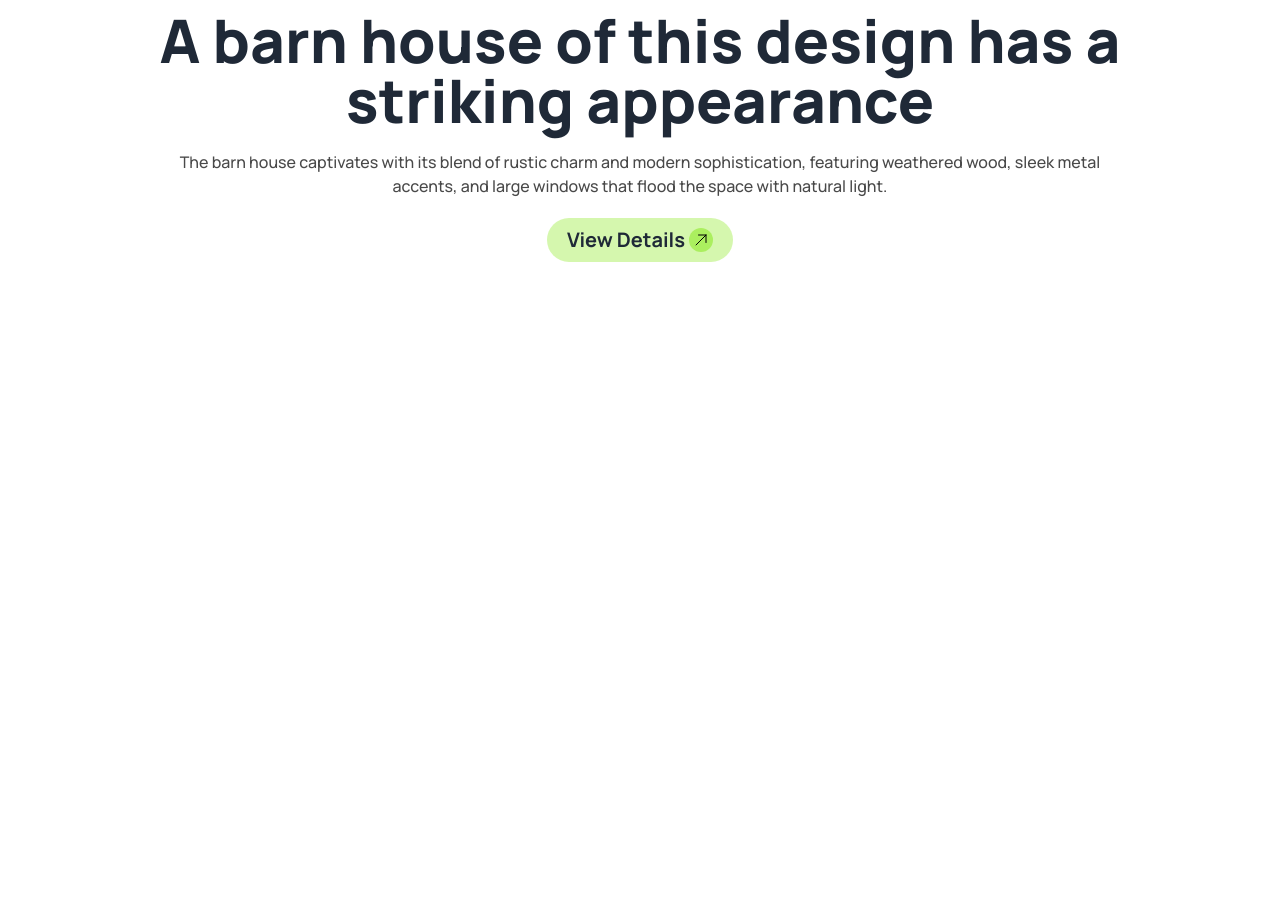
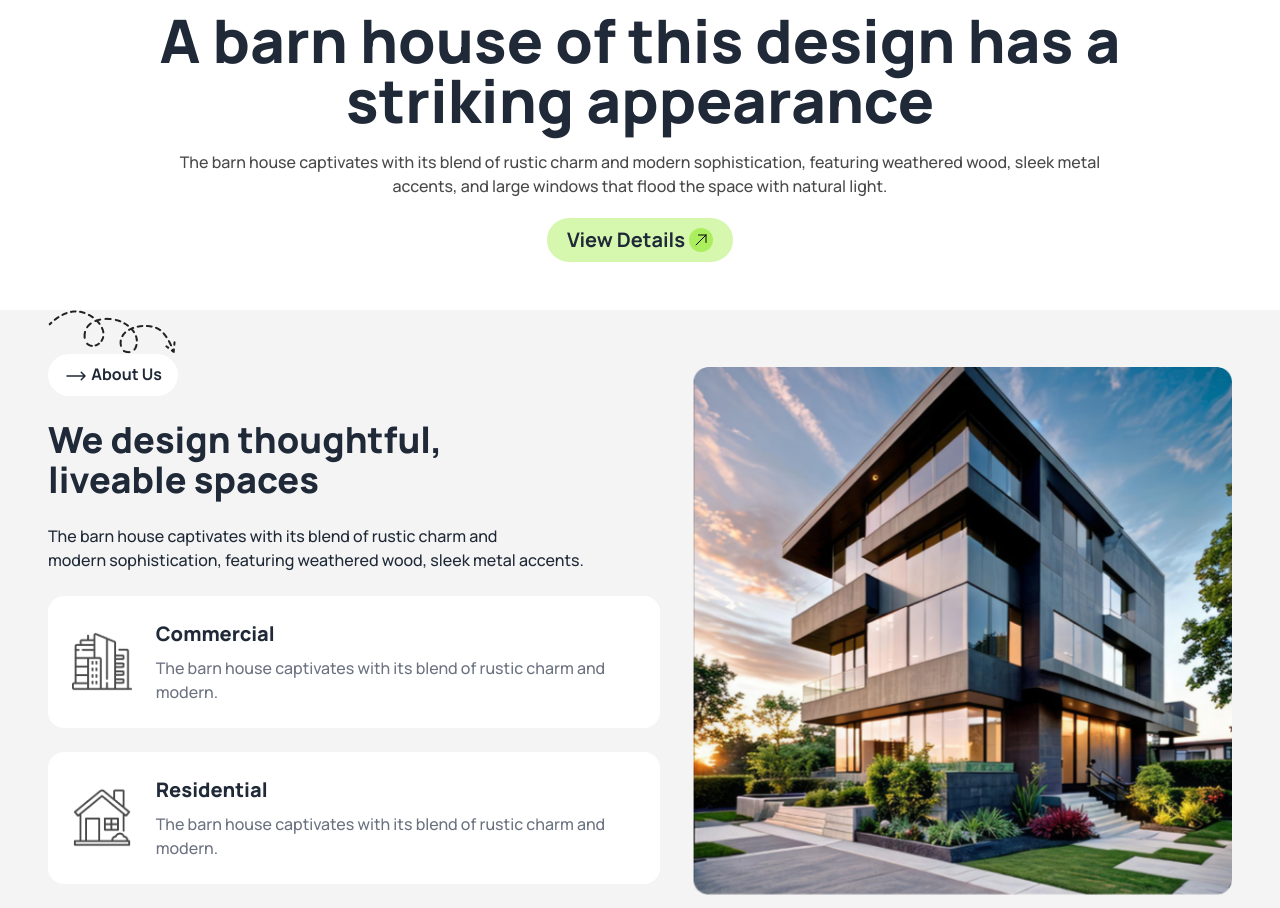
Before and after one commit to munneima/Assignment-3, a plain HTML site: page index.html in a window 1280 px wide. Shown: the part 500-1408 px from the top of the page. Before the commit the page ends 800 px from the top, so only its background shows below. Drawn offline with nearby package versions, Linux system fonts and the light colour scheme.

Commit message:
About us section done

```diff
--- a/index.html
+++ b/index.html
@@ -193,7 +193,48 @@
       </div>
     </header>
 
-    <main></main>
+    <main>
+      <!-- About us section -->
+       <section class="max-w-7xl mx-auto bg-[#F4F4F4] mt-6 lg:mt-12 px-5 lg:px-12">
+        <img src="./assets/Vector.png" alt="">
+        <div class="flex justify-between items-center gap-8">
+          <div>
+
+            <button class="mb-6 py-2 px-4 bg-[#FFF] font-bold rounded-full"> <svg xmlns="http://www.w3.org/2000/svg" fill="none" viewBox="0 0 24 24" stroke-width="1.5" stroke="currentColor" class="size-6 inline-block">
+              <path stroke-linecap="round" stroke-linejoin="round" d="M17.25 8.25 21 12m0 0-3.75 3.75M21 12H3" />
+            </svg>
+            About Us</button>
+            <h2 class="mb-6 text-4xl font-black">We design thoughtful,<br> liveable spaces</h2>
+            <p class="mb-6 font-medium">The barn house captivates with its blend of rustic charm and <br>
+              modern sophistication, featuring weathered wood, sleek metal accents.</p>
+              <!-- card 1 -->
+              <div class="flex gap-6 items-center bg-[#FFF] p-6 mb-6 rounded-2xl">
+                <div>
+                  <img src="./assets/commercial.png" alt="">
+                </div>
+                <div>
+                  <h4 class="text-xl font-extrabold mb-2">Commercial</h4>
+                  <p class="font-medium text-gray-500">The barn house captivates with its blend of rustic charm and modern.</p>
+                </div>
+              </div>
+              <!-- card 2 -->
+              <div class="flex gap-6 items-center bg-[#FFF] rounded-2xl p-6 mb-6">
+                <div>
+                  <img src="./assets/residential.png" alt="">
+                </div>
+                <div>
+                  <h4 class="text-xl font-extrabold  mb-2">Residential</h4>
+                  <p class="font-medium text-gray-500">The barn house captivates with its blend of rustic charm and modern.</p>
+                </div>
+              </div>
+          </div>
+          <div>
+            <img src="./assets/Rectangle.png" alt="">
+          </div>
+        </div>
+       </section>
+
+    </main>
 
     <footer></footer>
   </body>
```
